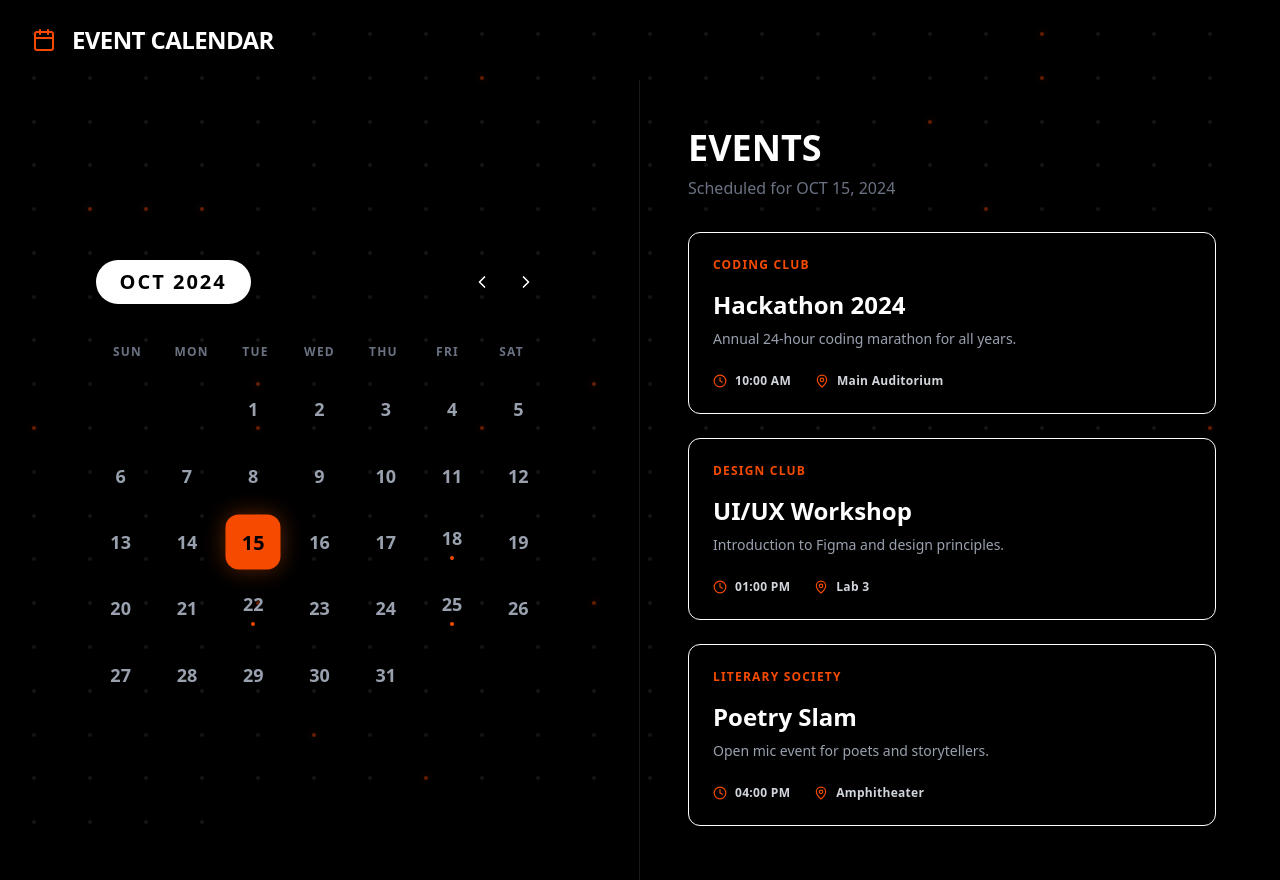
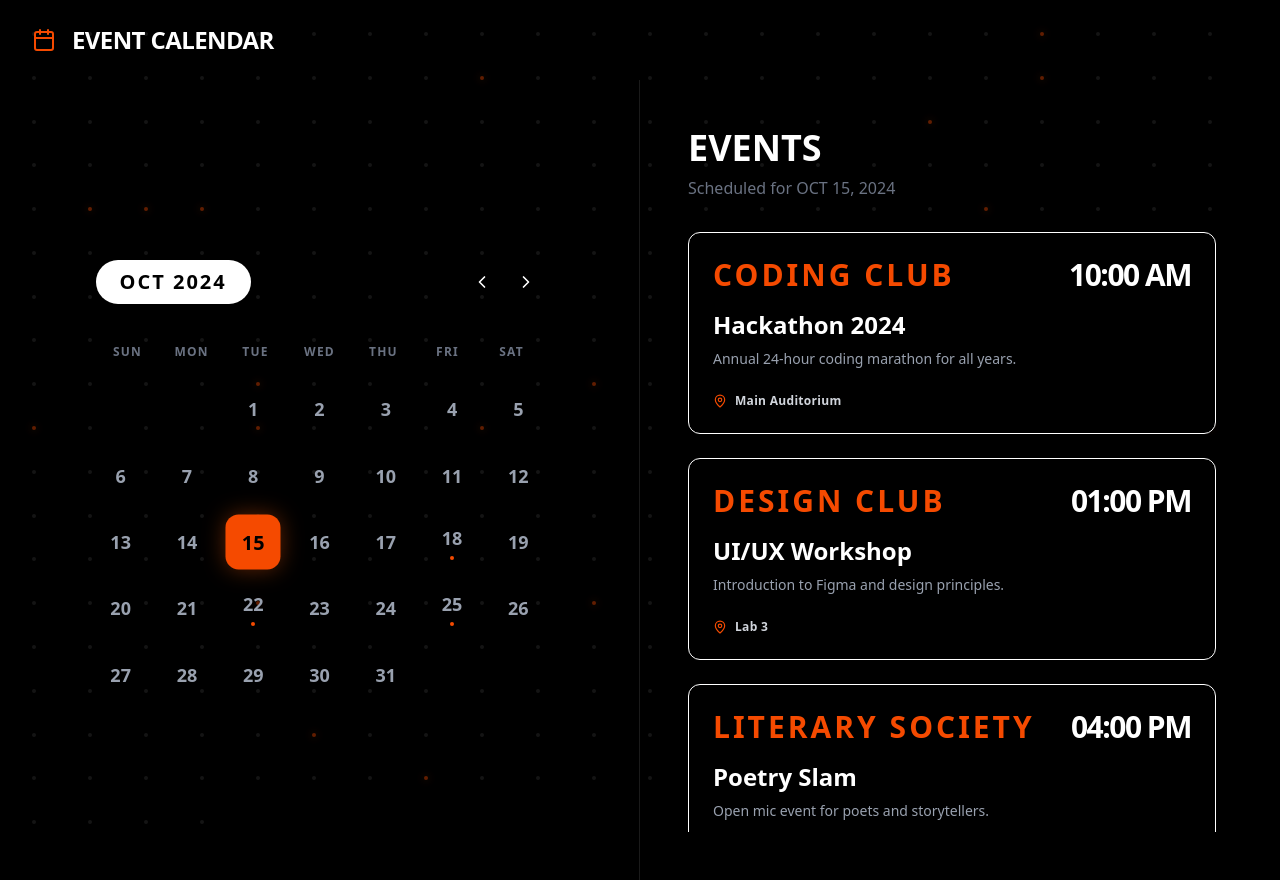
Before and after one commit to Arty-001-coder/Eventgate, a Next.js app: page /club/calender in a window 1280 px wide. Built offline with nearby package versions, Linux system fonts and the light colour scheme.

Commit message:
fixed calender page ux

```diff
--- a/app/club/calender/page.tsx
+++ b/app/club/calender/page.tsx
@@ -4,7 +4,7 @@ import React, { useRef } from 'react';
 import gsap from 'gsap';
 import { useGSAP } from '@gsap/react';
 import eventsData from '../../admin/events.json';
-import { Calendar as CalendarIcon, MapPin, Clock, ChevronLeft, ChevronRight } from 'lucide-react';
+import { Calendar as CalendarIcon, MapPin, ChevronLeft, ChevronRight } from 'lucide-react';
 
 const NUM_ORANGE_DOTS = 27;
 
@@ -199,8 +199,11 @@ export default function CalendarPage() {
                        filteredEvents.map((event) => (
                            <div key={event.id} className="anim-event-card p-6 bg-black border border-white rounded-xl hover:border-orange-600 transition-colors group">
                                 <div className="flex justify-between items-start mb-4">
-                                    <span className="text-xs font-bold tracking-widest text-orange-600 uppercase">
+                                    <span className="text-3xl font-bold tracking-widest text-orange-600 uppercase">
                                         {event.club}
+                                    </span>
+                                    <span className="text-3xl font-bold tracking-tighter text-white">
+                                        {event.time}
                                     </span>
                                 </div>
 
@@ -213,10 +216,6 @@ export default function CalendarPage() {
                                 </p>
 
                                 <div className="flex items-center gap-6 text-xs font-bold tracking-wide text-gray-300">
-                                    <div className="flex items-center gap-2">
-                                        <Clock size={14} className="text-orange-600" />
-                                        {event.time}
-                                    </div>
                                     <div className="flex items-center gap-2">
                                         <MapPin size={14} className="text-orange-600" />
                                         {event.venue}
```
